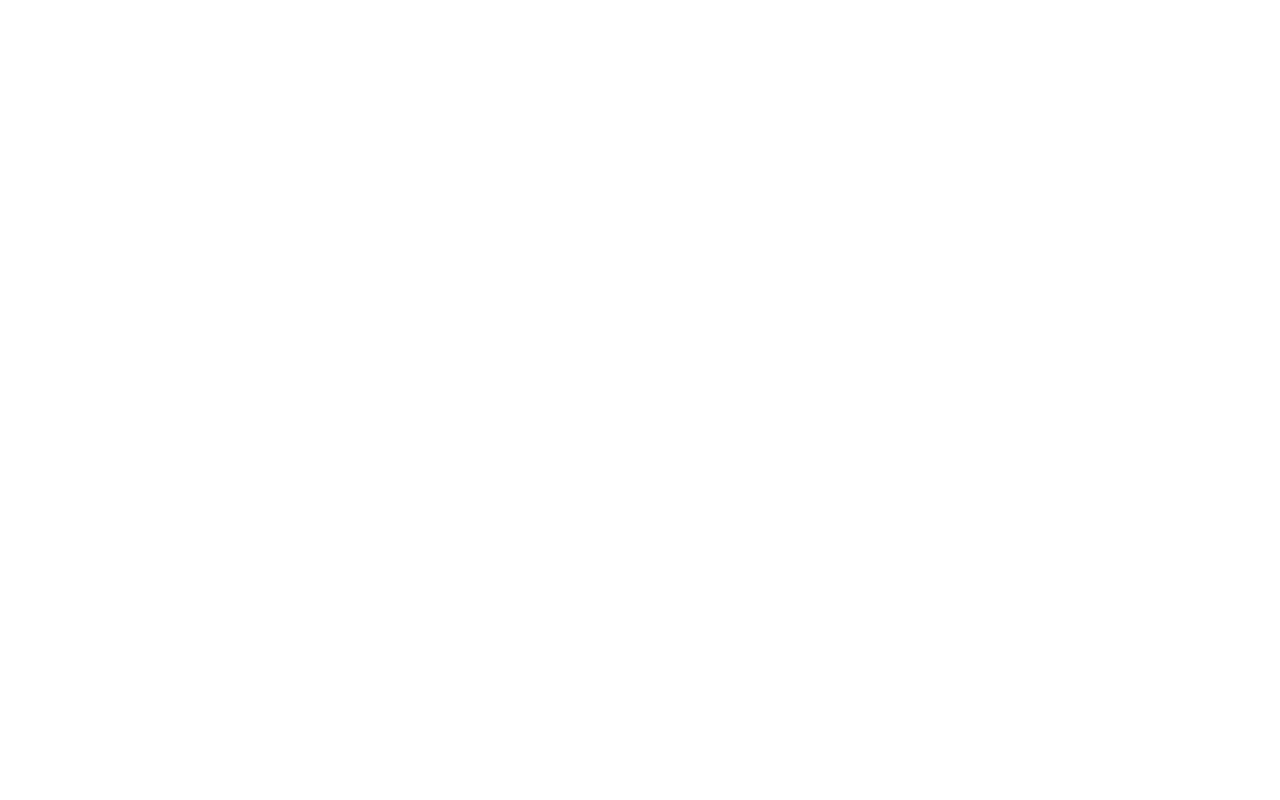
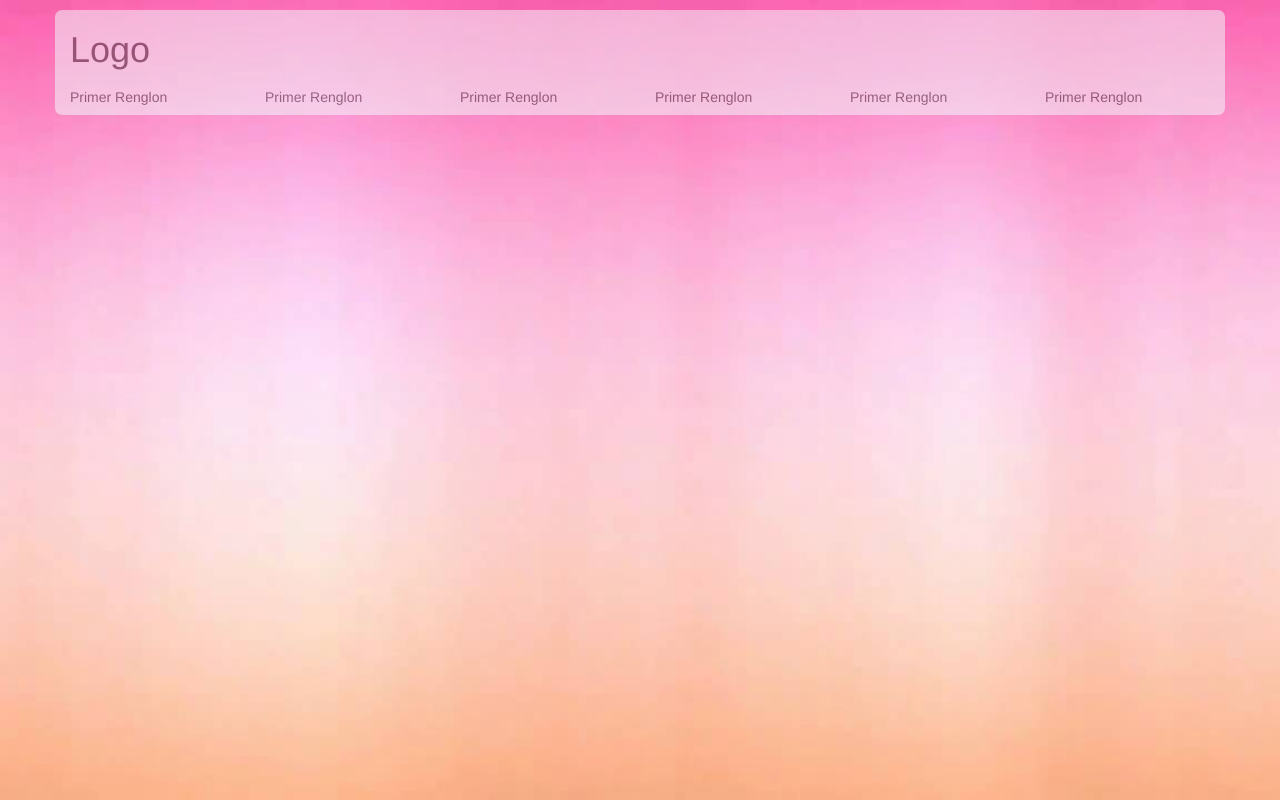
Before and after one commit to ferVargasB/proyecto_pagina_web_para_mattell, a plain HTML site: page index.html in a window 1280 px wide. Drawn offline with Linux system fonts and the light colour scheme.

Commit message:
Se agregó el archivo css y varios elementos de índex
El archivo principal de css.
Se agregó el menu superior de la pagina.
Y se estableció la imagen de fondo de la pagina.

```diff
--- /dev/null
+++ b/index.css
@@ -0,0 +1,19 @@
+#principal{
+    background-image: url(imagenFondo.jpg);
+    width: 100%;
+    height: 100%;
+    background-attachment: fixed;
+    background-size:cover;
+    background-repeat: no-repeat;
+}
+#menuSuperior{
+    background-color: azure;
+    position: relative;
+    top: 10px;
+    opacity: 0.5;
+    filter: alpha(opacity=50);
+    border: 2px;
+    border-radius: 7px;
+}
+#rejillaCentral{
+}
--- a/index.html
+++ b/index.html
@@ -3,10 +3,45 @@
         <meta charset="utf-8">
         <meta name="viewport"
               content="width=device-width, initial=scale=1">
-        <link href="bootstrap-3.3.7-dist/css/bootstrap.min.css" rel="stylesheet">
+        <link href=bootstrap-3.3.7-dist/css/bootstrap.min.css rel="stylesheet">
+        <title>Proyecto para la pagina Mattell</title>
+        <link rel="stylesheet"
+              href="index.css"
+              type="text/css">
     </head>
     <body>
         <script src="jquery-3.1.1.js" type=text/javascript></script>
         <script src="bootstrap-3.3.7-dist/js/bootstrap.js" type=text/javascript></script>
+        <div class="container" id="principal">
+            <div class="container" id="menuSuperior">
+                <div class="row">
+                    <div class="col-xs-12" style="text-align: left;"><h1>Logo</h1></div>
+                </div>
+                <div class="row">
+                    <div class="col-lg-2">
+                        <h5>Primer Renglon</h5>
+                    </div>
+                     <div class="col-lg-2">
+                        <h5>Primer Renglon</h5>
+                    </div>
+                    <div class="col-lg-2">
+                        <h5>Primer Renglon</h5>
+                    </div>
+                    <div class="col-lg-2">
+                        <h5>Primer Renglon</h5>
+                    </div>
+                    <div class="col-lg-2">
+                        <h5>Primer Renglon</h5>
+                    </div>
+                    <div class="col-lg-2">
+                        <h5>Primer Renglon</h5>
+                    </div>
+                </div>
+            </div>
+             <div class="container" id="rejillaCentral">
+                 <div class="row">
+                 </div>
+             </div>
+        </div>
     </body>
 </html>
```
Also changed, not shown: imagenFondo.jpg (added).
